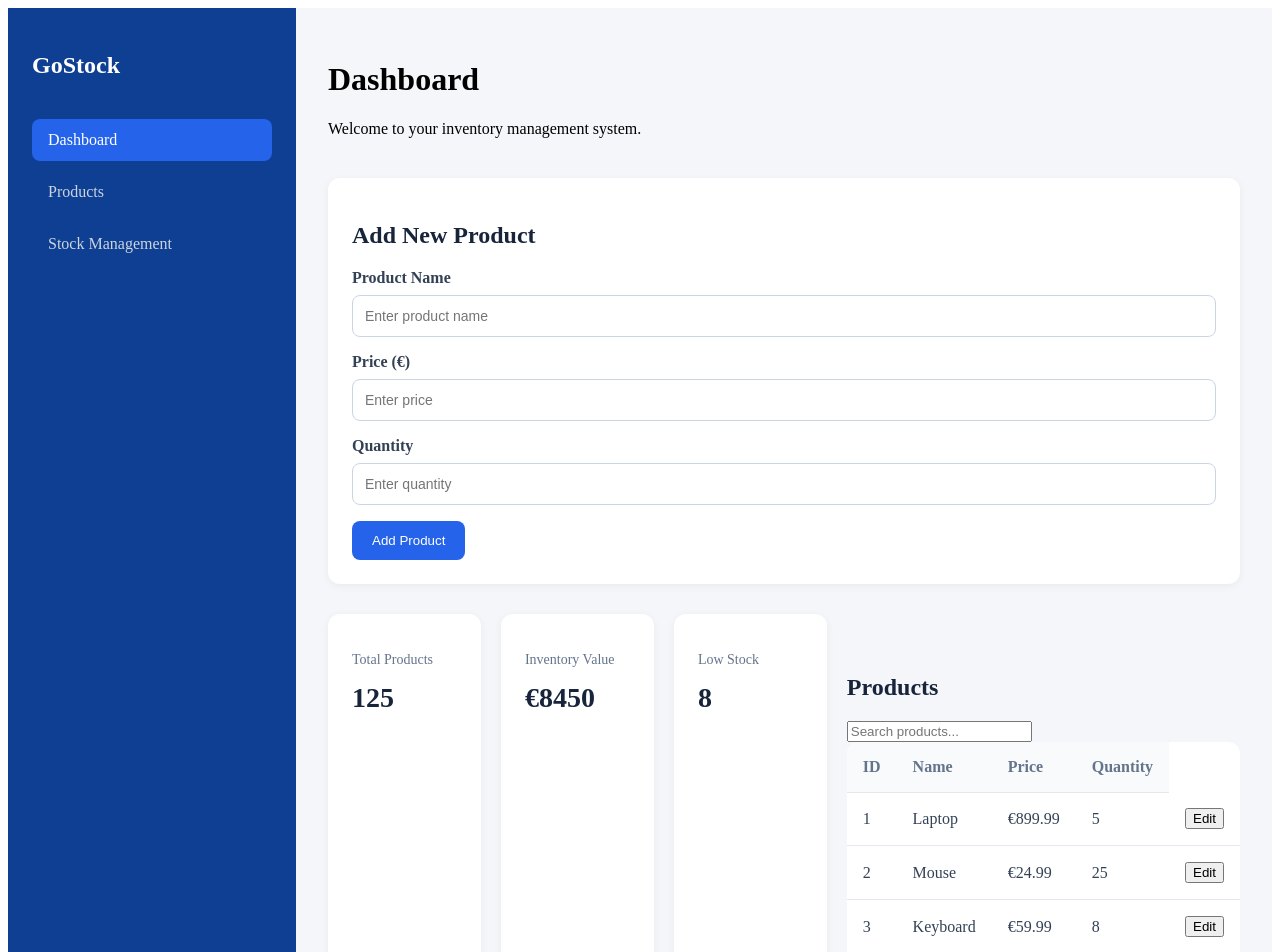
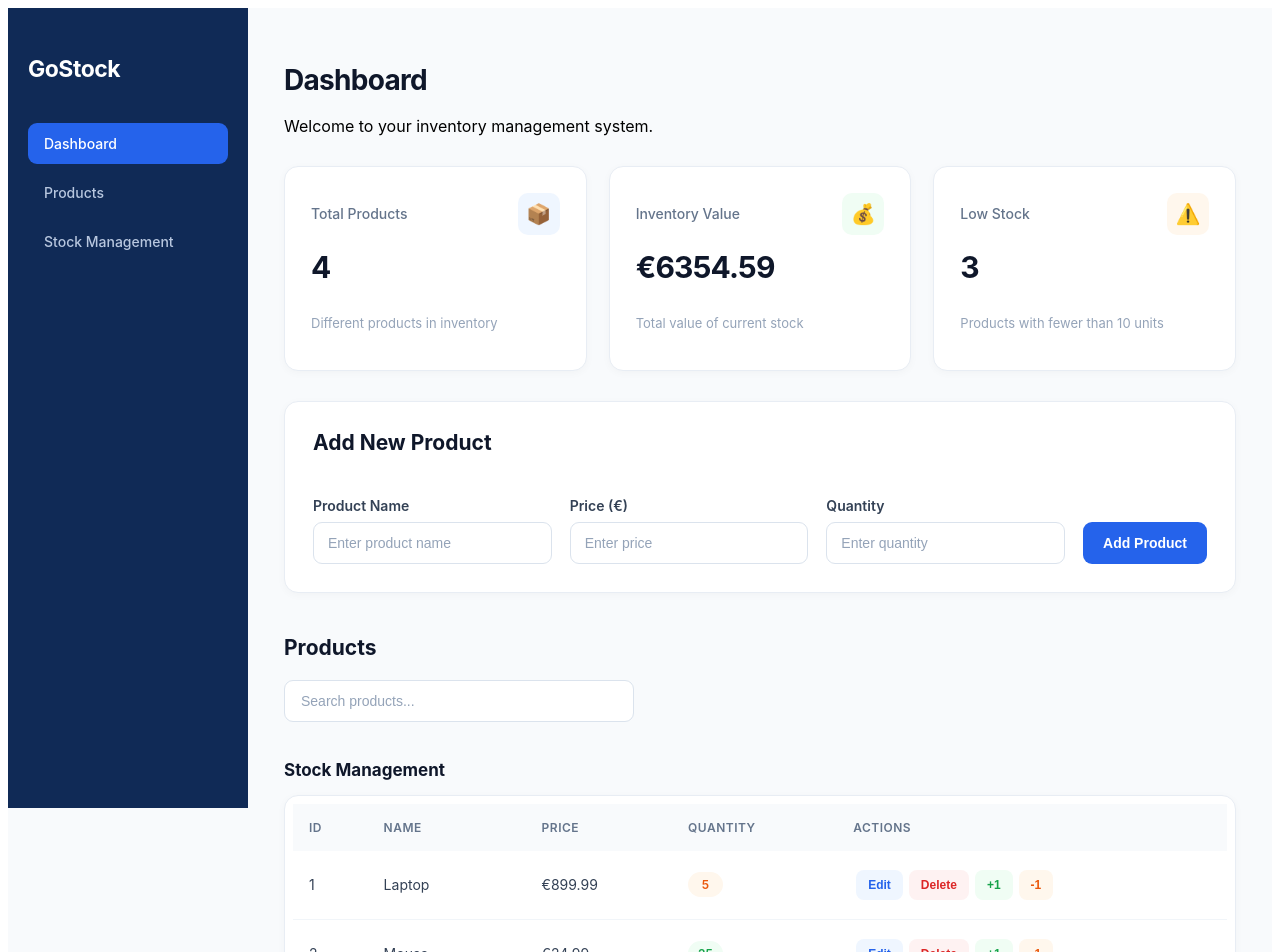
Before and after one commit to yiouri4/GoStock, a Vue app in the folder frontend/: page / in a window 1280 px wide. Shown: the top 952 px of the page. Built offline with nearby package versions, Linux system fonts and the light colour scheme.

Commit message:
Improve dashboard UI and sidebar navigation

```diff
--- a/frontend/src/App.vue
+++ b/frontend/src/App.vue
@@ -1,34 +1,76 @@
 
 <script setup>
-
 import { ref, computed } from 'vue'
 
-const totalProducts = ref(125)
-const inventoryValue = ref(8450)
-const lowStock = ref(8)
+// Sidebar navigation
+const activeSection = ref('dashboard')
+
+// Products
 const products = ref([
   { id: 1, name: 'Laptop', price: 899.99, quantity: 5 },
   { id: 2, name: 'Mouse', price: 24.99, quantity: 25 },
   { id: 3, name: 'Keyboard', price: 59.99, quantity: 8 },
   { id: 4, name: 'Monitor', price: 249.99, quantity: 3 },
 ])
+
+// Dashboard calculations
+const totalProducts = computed(() => {
+  return products.value.length
+})
+
+const totalStockUnits = computed(() => {
+  return products.value.reduce((total, product) => {
+    return total + product.quantity
+  }, 0)
+})
+
+const inventoryValue = computed(() => {
+  return products.value.reduce((total, product) => {
+    return total + (product.price * product.quantity)
+  }, 0)
+})
+
+const lowStock = computed(() => {
+  return products.value.filter(product => product.quantity < 10).length
+})
+
+// Search
 const searchQuery = ref('')
+
 const filteredProducts = computed(() => {
   return products.value.filter(product =>
     product.name.toLowerCase().includes(searchQuery.value.toLowerCase())
   )
 })
 
+// Form fields
 const newProductName = ref('')
 const newProductPrice = ref('')
 const newProductQuantity = ref('')
 
+// Add product
 function addProduct() {
+  const price = Number(newProductPrice.value)
+  const quantity = Number(newProductQuantity.value)
+
+  if (
+    newProductName.value.trim() === '' ||
+    newProductPrice.value === '' ||
+    newProductQuantity.value === '' ||
+    !Number.isFinite(price) ||
+    !Number.isFinite(quantity) ||
+    price < 0 ||
+    quantity < 0
+  ) {
+    alert('Please enter a valid name, price and quantity.')
+    return
+  }
+
   const product = {
     id: Date.now(),
     name: newProductName.value,
-    price: Number(newProductPrice.value),
-    quantity: Number(newProductQuantity.value)
+    price: price,
+    quantity: quantity
   }
 
   products.value.push(product)
@@ -38,7 +80,7 @@ function addProduct() {
   newProductQuantity.value = ''
 }
 
-
+// Edit product
 const editingProductId = ref(null)
 
 function startEditing(product) {
@@ -68,8 +110,37 @@ function updateProduct() {
   newProductPrice.value = ''
   newProductQuantity.value = ''
 }
+
+// Delete product
+function deleteProduct(id) {
+  const confirmed = confirm('Are you sure you want to delete this product?')
+
+  if (!confirmed) {
+    return
+  }
+
+  products.value = products.value.filter(
+    product => product.id !== id
+  )
+}
+
+// Update stock
+function updateStock(id, amount) {
+  const product = products.value.find(
+    product => product.id === id
+  )
+
+  if (!product) {
+    return
+  }
+
+  if (product.quantity + amount < 0) {
+    return
+  }
+
+  product.quantity += amount
+}
 </script>
-
 
 <template>
   <div class="app-container">
@@ -79,18 +150,76 @@ function updateProduct() {
       <h2>GoStock</h2>
 
       <nav>
-        <a href="#" class="active">Dashboard</a>
-        <a href="#">Products</a>
-        <a href="#">Stock Management</a>
+        <a
+          href="#dashboard"
+          :class="{ active: activeSection === 'dashboard' }"
+          @click="activeSection = 'dashboard'"
+        >
+          Dashboard
+        </a>
+
+        <a
+          href="#products"
+          :class="{ active: activeSection === 'products' }"
+          @click="activeSection = 'products'"
+        >
+          Products
+        </a>
+
+        <a
+          href="#stock-management"
+          :class="{ active: activeSection === 'stock-management' }"
+          @click="activeSection = 'stock-management'"
+        >
+          Stock Management
+        </a>
       </nav>
     </aside>
 
     <!-- Main content -->
-    <main class="main-content">
+    <main id="dashboard" class="main-content">
+
       <h1>Dashboard</h1>
       <p>Welcome to your inventory management system.</p>
+
+      <!-- Dashboard cards -->
+      <div class="dashboard-cards">
+
+        <div class="card">
+          <div class="card-header">
+            <h3>Total Products</h3>
+            <span class="card-icon blue">📦</span>
+          </div>
+          <p class="card-number">{{ totalProducts }}</p>
+          <p class="card-description">Different products in inventory</p>
+        </div>
+
+        <div class="card">
+          <div class="card-header">
+            <h3>Inventory Value</h3>
+            <span class="card-icon green">💰</span>
+          </div>
+          <p class="card-number">€{{ inventoryValue.toFixed(2) }}</p>
+          <p class="card-description">Total value of current stock</p>
+        </div>
+
+        <div class="card">
+          <div class="card-header">
+            <h3>Low Stock</h3>
+            <span class="card-icon orange">⚠️</span>
+          </div>
+          <p class="card-number">{{ lowStock }}</p>
+          <p class="card-description">Products with fewer than 10 units</p>
+        </div>
+
+      </div>
+
+      <!-- Add / Edit Product Form -->
       <div class="add-product-section">
-  <h2>Add New Product</h2>
+
+        <h2>
+          {{ editingProductId === null ? 'Add New Product' : 'Edit Product' }}
+        </h2>
 
         <div class="form-group">
           <label>Product Name</label>
@@ -122,25 +251,14 @@ function updateProduct() {
         <button @click="editingProductId === null ? addProduct() : updateProduct()">
           {{ editingProductId === null ? 'Add Product' : 'Update Product' }}
         </button>
-</div>
-<div class="dashboard-cards">
 
-  <div class="card">
-    <h3>Total Products</h3>
-    <p class="card-number">{{ totalProducts }}</p>
       </div>
 
-  <div class="card">
-    <h3>Inventory Value</h3>
-    <p class="card-number">€{{ inventoryValue }}</p>
-  </div>
+      <!-- Products Section -->
+      <div id="products" class="products-section">
 
-  <div class="card">
-    <h3>Low Stock</h3>
-    <p class="card-number">{{ lowStock }}</p>
-  </div>
-<div class="products-section">
         <h2>Products</h2>
+
         <input
           v-model="searchQuery"
           type="text"
@@ -148,185 +266,601 @@ function updateProduct() {
           class="search-input"
         />
 
+        <!-- Stock Management -->
+        <h3 id="stock-management" class="stock-management-heading">
+          Stock Management
+        </h3>
+
+        <div class="table-container">
           <table>
+
             <thead>
               <tr>
                 <th>ID</th>
                 <th>Name</th>
                 <th>Price</th>
                 <th>Quantity</th>
+                <th>Actions</th>
               </tr>
             </thead>
 
             <tbody>
               <tr v-for="product in filteredProducts" :key="product.id">
+
                 <td>{{ product.id }}</td>
+
                 <td>{{ product.name }}</td>
+
                 <td>€{{ product.price.toFixed(2) }}</td>
-        <td>{{ product.quantity }}</td>
+
                 <td>
-        <button @click="startEditing(product)">Edit</button>
+                  <span :class="product.quantity < 10 ? 'low-stock-badge' : 'stock-badge'">
+                    {{ product.quantity }}
+                  </span>
                 </td>
+
+                <td>
+                  <button
+                    class="edit-btn"
+                    @click="startEditing(product)"
+                  >
+                    Edit
+                  </button>
+
+                  <button
+                    class="delete-btn"
+                    @click="deleteProduct(product.id)"
+                  >
+                    Delete
+                  </button>
+
+                  <button
+                    class="increase-btn"
+                    @click="updateStock(product.id, 1)"
+                  >
+                    +1
+                  </button>
+
+                  <button
+                    class="decrease-btn"
+                    @click="updateStock(product.id, -1)"
+                  >
+                    -1
+                  </button>
+                </td>
+
               </tr>
             </tbody>
+
           </table>
+        </div>
 
       </div>
-</div>
+
     </main>
 
   </div>
 </template>
 
+
+
+
 <style scoped>
+
+* {
+  box-sizing: border-box;
+}
+
 .app-container {
   display: flex;
   min-height: 100vh;
+  background: #f8fafc;
+  font-family: Inter, Arial, sans-serif;
 }
+
+/* =========================
+   SIDEBAR
+========================= */
 
 .sidebar {
   width: 240px;
-  background-color: #0e3f93;
+  min-width: 240px;
+  background: #102a56;
   color: white;
-  padding: 24px;
-}
-
-.main-content {
-  flex: 1;
-  padding: 32px;
-  background-color: #f4f6f9;
+  padding: 28px 20px;
 }
 
 .sidebar h2 {
-  font-size: 24px;
+  font-size: 23px;
+  font-weight: 700;
   margin-bottom: 40px;
+  letter-spacing: -0.5px;
 }
 
 .sidebar nav {
   display: flex;
   flex-direction: column;
-  gap: 10px;
+  gap: 8px;
 }
 
 .sidebar a {
-  color: #cbd5e1;
+  color: #b8c7df;
   text-decoration: none;
   padding: 12px 16px;
-  border-radius: 8px;
-  transition: background-color 0.2s;
+  border-radius: 9px;
+  font-size: 14px;
+  font-weight: 500;
+  transition: all 0.2s ease;
 }
 
 .sidebar a:hover {
-  background-color: #193e75;
+  background: #1c3b6c;
   color: white;
 }
 
 .sidebar a.active {
-  background-color: #2563eb;
+  background: #2563eb;
   color: white;
 }
+
+/* =========================
+   MAIN CONTENT
+========================= */
+
+.main-content {
+  flex: 1;
+  min-width: 0;
+  padding: 36px;
+  background: #f8fafc;
+}
+
+.main-content h1 {
+  color: #0f172a;
+  font-size: 28px;
+  font-weight: 700;
+  letter-spacing: -0.7px;
+}
+
+/* =========================
+   DASHBOARD CARDS
+========================= */
+
 .dashboard-cards {
   display: flex;
-  gap: 20px;
+  gap: 22px;
   margin-top: 30px;
 }
 
 .card {
   flex: 1;
-  background-color: white;
-  padding: 24px;
-  border-radius: 12px;
-  box-shadow: 0 2px 8px rgba(0, 0, 0, 0.05);
+  min-width: 0;
+  background: white;
+  padding: 26px;
+  border: 1px solid #e8edf4;
+  border-radius: 14px;
+  box-shadow: 0 2px 8px rgba(15, 23, 42, 0.03);
+  transition: transform 0.2s ease, box-shadow 0.2s ease;
+}
+
+.card:hover {
+  transform: translateY(-3px);
+  box-shadow: 0 8px 20px rgba(15, 23, 42, 0.06);
 }
 
 .card h3 {
   color: #64748b;
   font-size: 14px;
-  font-weight: normal;
+  font-weight: 500;
+  margin: 0;
 }
 
 .card-number {
-  color: #17243a;
-  font-size: 28px;
-  font-weight: bold;
-  margin-top: 12px;
+  color: #0f172a;
+  font-size: 30px;
+  font-weight: 700;
+  margin-top: 14px;
+  letter-spacing: -0.8px;
 }
+
+/* =========================
+   PRODUCTS SECTION
+========================= */
+
 .products-section {
-  margin-top: 40px;
+  margin-top: 42px;
 }
 
 .products-section h2 {
-  color: #17243a;
+  color: #0f172a;
+  font-size: 21px;
+  font-weight: 650;
   margin-bottom: 20px;
+}
+
+/* =========================
+   TABLE CONTAINER
+========================= */
+
+.table-container {
+  background: white;
+  border: 1px solid #e8edf4;
+  border-radius: 14px;
+  padding: 8px;
+  overflow-x: auto;
+  box-shadow: 0 2px 8px rgba(15, 23, 42, 0.03);
 }
 
 table {
   width: 100%;
+  min-width: 650px;
   border-collapse: collapse;
-  background-color: white;
-  border-radius: 12px;
-  overflow: hidden;
-}
-
-th,
-td {
-  padding: 16px;
-  text-align: left;
-  border-bottom: 1px solid #e2e8f0;
+  background: white;
 }
 
 th {
-  background-color: #f8fafc;
+  background: #f8fafc;
   color: #64748b;
+  font-size: 12px;
   font-weight: 600;
+  text-transform: uppercase;
+  letter-spacing: 0.5px;
+  text-align: left;
+  padding: 16px;
 }
 
 td {
+  padding: 16px;
+  border-bottom: 1px solid #f1f5f9;
   color: #334155;
+  font-size: 14px;
 }
+
+tbody tr {
+  transition: background-color 0.2s ease;
+}
+
+tbody tr:hover {
+  background: #f8fafc;
+}
+
+tbody tr:last-child td {
+  border-bottom: none;
+}
+
+/* =========================
+   ADD / EDIT PRODUCT FORM
+========================= */
 
 .add-product-section {
   margin-top: 40px;
-  padding: 24px;
-  background-color: white;
-  border-radius: 12px;
-  box-shadow: 0 2px 8px rgba(0, 0, 0, 0.05);
+  padding: 28px;
+  background: white;
+  border: 1px solid #e8edf4;
+  border-radius: 14px;
+  box-shadow: 0 2px 8px rgba(15, 23, 42, 0.03);
 }
 
 .add-product-section h2 {
-  margin-bottom: 20px;
-  color: #17243a;
+  margin-top: 0;
+  margin-bottom: 24px;
+  color: #0f172a;
+  font-size: 21px;
 }
 
 .form-group {
   display: flex;
   flex-direction: column;
-  margin-bottom: 16px;
+  margin-bottom: 18px;
 }
 
 .form-group label {
   margin-bottom: 8px;
   color: #334155;
+  font-size: 14px;
   font-weight: 600;
 }
 
 .form-group input {
-  padding: 12px;
-  border: 1px solid #cbd5e1;
+  padding: 12px 14px;
+  border: 1px solid #dbe3ed;
+  border-radius: 9px;
+  font-size: 14px;
+  color: #0f172a;
+  background: white;
+  outline: none;
+  transition: border-color 0.2s, box-shadow 0.2s;
+}
+
+.form-group input:focus {
+  border-color: #3b82f6;
+  box-shadow: 0 0 0 3px rgba(59, 130, 246, 0.12);
+}
+
+.form-group input::placeholder {
+  color: #94a3b8;
+}
+
+/* Form submit button */
+
+.add-product-section button {
+  padding: 11px 20px;
+  background: #2563eb;
+  color: white;
+  border: none;
+  border-radius: 9px;
+  font-size: 14px;
+  font-weight: 600;
+  cursor: pointer;
+  transition: all 0.2s ease;
+}
+
+.add-product-section button:hover {
+  background: #1d4ed8;
+  transform: translateY(-1px);
+}
+
+/* =========================
+   PRODUCT ACTION BUTTONS
+========================= */
+
+.edit-btn,
+.delete-btn,
+.increase-btn,
+.decrease-btn {
+  border: none;
   border-radius: 8px;
-  font-size: 14px;
+  padding: 8px 12px;
+  font-size: 12px;
+  font-weight: 600;
+  cursor: pointer;
+  transition: all 0.2s ease;
+  margin: 3px;
+}
+
+.edit-btn {
+  background: #eff6ff;
+  color: #2563eb;
+}
+
+.delete-btn {
+  background: #fef2f2;
+  color: #dc2626;
+}
+
+.increase-btn {
+  background: #f0fdf4;
+  color: #16a34a;
+}
+
+.decrease-btn {
+  background: #fff7ed;
+  color: #ea580c;
+}
+
+.edit-btn:hover {
+  background: #dbeafe;
+}
+
+.delete-btn:hover {
+  background: #fee2e2;
+}
+
+.increase-btn:hover {
+  background: #dcfce7;
+}
+
+.decrease-btn:hover {
+  background: #ffedd5;
+}
+
+.edit-btn:hover,
+.delete-btn:hover,
+.increase-btn:hover,
+.decrease-btn:hover {
+  transform: translateY(-2px);
+}
+
+/* =========================
+   RESPONSIVE DESIGN
+========================= */
+
+@media (max-width: 900px) {
+  .sidebar {
+    width: 190px;
+    min-width: 190px;
+    padding: 22px 14px;
+  }
+
+  .main-content {
+    padding: 24px;
+  }
+
+  .dashboard-cards {
+    flex-wrap: wrap;
+  }
+
+  .card {
+    min-width: 200px;
+  }
+}
+
+@media (max-width: 600px) {
+  .app-container {
+    flex-direction: column;
+  }
+
+  .sidebar {
+    width: 100%;
+    min-width: 0;
+    padding: 18px;
+  }
+
+  .sidebar h2 {
+    margin-bottom: 18px;
+  }
+
+  .sidebar nav {
+    flex-direction: row;
+    flex-wrap: wrap;
+  }
+
+  .main-content {
+    padding: 20px;
+  }
+
+  .dashboard-cards {
+    flex-direction: column;
+  }
+
+  .card {
+    width: 100%;
+  }
+}
+
+/* Dashboard card header */
+.card-header {
+  display: flex;
+  justify-content: space-between;
+  align-items: center;
+}
+
+.card-header h3 {
+  margin: 0;
+}
+
+/* Dashboard icons */
+.card-icon {
+  width: 42px;
+  height: 42px;
+  display: flex;
+  align-items: center;
+  justify-content: center;
+  border-radius: 10px;
+  font-size: 20px;
+}
+
+.card-icon.blue {
+  background: #eff6ff;
+}
+
+.card-icon.green {
+  background: #f0fdf4;
+}
+
+.card-icon.orange {
+  background: #fff7ed;
+}
+
+/* Dashboard descriptions */
+.card-description {
+  color: #94a3b8;
+  font-size: 13px;
+  margin-top: 8px;
+}
+
+
+
+/* Add Product Form Layout */
+.add-product-section {
+  margin-top: 30px;
+}
+
+.add-product-section .form-group {
+  max-width: 100%;
+}
+
+@media (min-width: 900px) {
+  .add-product-section {
+    display: flex;
+    flex-wrap: wrap;
+    align-items: flex-end;
+    gap: 18px;
+  }
+
+  .add-product-section h2 {
+    width: 100%;
+  }
+
+  .add-product-section .form-group {
+    flex: 1;
+    min-width: 150px;
+    margin-bottom: 0;
   }
 
   .add-product-section button {
-  padding: 12px 20px;
-  background-color: #2563eb;
-  color: white;
-  border: none;
-  border-radius: 8px;
-  cursor: pointer;
+    height: 42px;
+    margin-bottom: 0;
+  }
 }
 
-.add-product-section button:hover {
-  background-color: #1d4ed8;
+
+/* Stock quantity badges */
+.stock-badge,
+.low-stock-badge {
+  display: inline-block;
+  min-width: 35px;
+  padding: 5px 10px;
+  text-align: center;
+  border-radius: 20px;
+  font-size: 12px;
+  font-weight: 600;
 }
+
+.stock-badge {
+  background: #f0fdf4;
+  color: #16a34a;
+}
+
+.low-stock-badge {
+  background: #fff7ed;
+  color: #ea580c;
+}
+
+
+/* Products search bar */
+.search-input {
+  width: 100%;
+  max-width: 350px;
+  padding: 12px 16px;
+  margin-bottom: 18px;
+  border: 1px solid #dbe3ed;
+  border-radius: 9px;
+  background: white;
+  color: #0f172a;
+  font-size: 14px;
+  outline: none;
+  transition: border-color 0.2s, box-shadow 0.2s;
+}
+
+.search-input:focus {
+  border-color: #3b82f6;
+  box-shadow: 0 0 0 3px rgba(59, 130, 246, 0.12);
+}
+
+.search-input::placeholder {
+  color: #94a3b8;
+}
+
+
+/* Smooth navigation */
+html {
+  scroll-behavior: smooth;
+  scroll-padding-top: 25px;
+}
+
+/* Keep sidebar visible while scrolling */
+.sidebar {
+  position: sticky;
+  top: 0;
+  height: 100vh;
+  align-self: flex-start;
+}
+
+/* Stock management heading */
+.stock-management-heading {
+  color: #0f172a;
+  font-size: 17px;
+  margin: 20px 0 15px;
+}
+
 </style>
```
Lines whose indentation alone changed are shown as unchanged.
